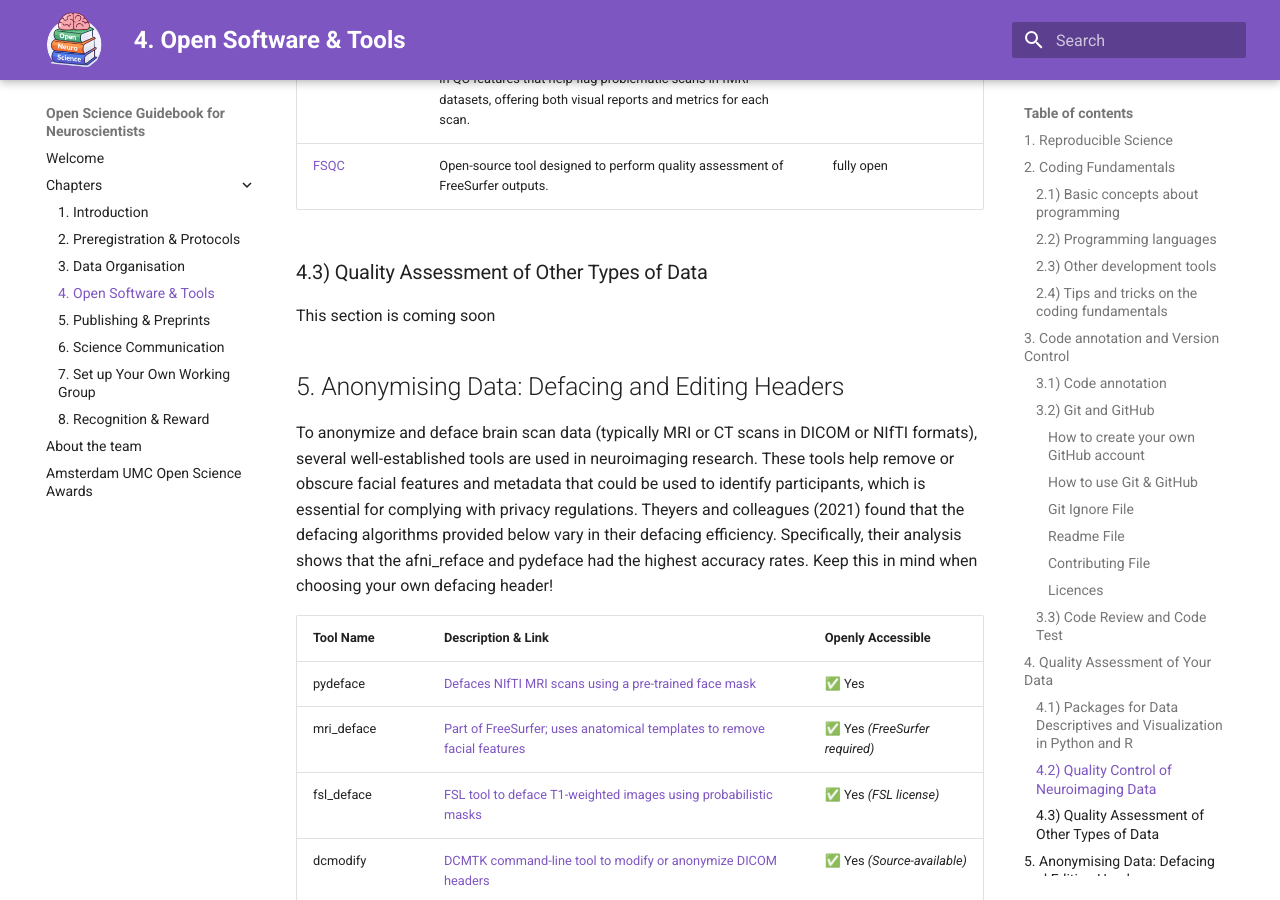
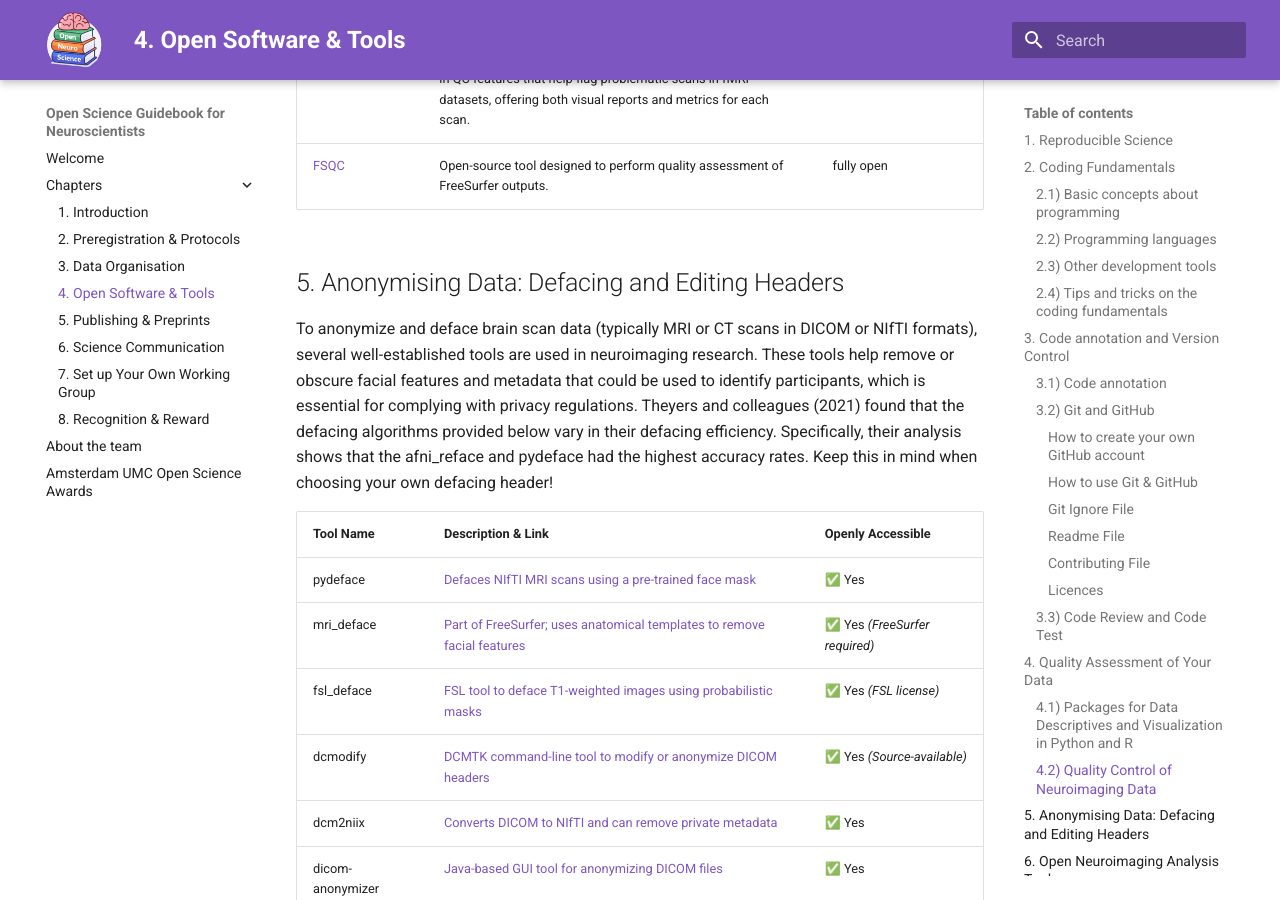
Before and after one commit to ANW-Open-Science/Open-Science-Guidebook-for-Neuroscientists, an MkDocs documentation site: the page built from docs/tabs/4-open_software_tools.md, in a window 1280 px wide and 900 px high, scrolled down 12953 px. Built offline with MkDocs 1.6.1 and Material for MkDocs 9.7.7, drawn with Linux system fonts in a browser that asks for light colours.

Commit message:
Update 4-open_software_tools.md
Remove section under construction 4.4.3

```diff
--- a/docs/tabs/4-open_software_tools.md
+++ b/docs/tabs/4-open_software_tools.md
@@ -224,10 +224,6 @@ Quality control of structural neuroimaging data is important as errors in brain
 | [fMRIPrep](https://fmriprep.org/en/stable/)                                                                  | While primarily used for preprocessing, fMRIPrep includes built-in QC features that help flag problematic scans in fMRI datasets, offering both visual reports and metrics for each scan.               | fully open                                             |
 | [FSQC](https://github.com/Deep-MI/fsqc)                                                                      | Open-source tool designed to perform quality assessment of FreeSurfer outputs.                                                                                                                          | fully open                                             |
 
-### 4.3) Quality Assessment of Other Types of Data
-This section is coming soon
-{: .label .label-yellow }
-
 ## 5. Anonymising Data: Defacing and Editing Headers
 To anonymize and deface brain scan data (typically MRI or CT scans in DICOM or NIfTI formats), several well-established tools are used in neuroimaging research. These tools help remove or obscure facial features and metadata that could be used to identify participants, which is essential for complying with privacy regulations.
 Theyers and colleagues (2021) found that the defacing algorithms provided below vary in their defacing efficiency. Specifically, their analysis shows that the afni_reface and pydeface had the highest accuracy rates. Keep this in mind when choosing your own defacing header!
```
